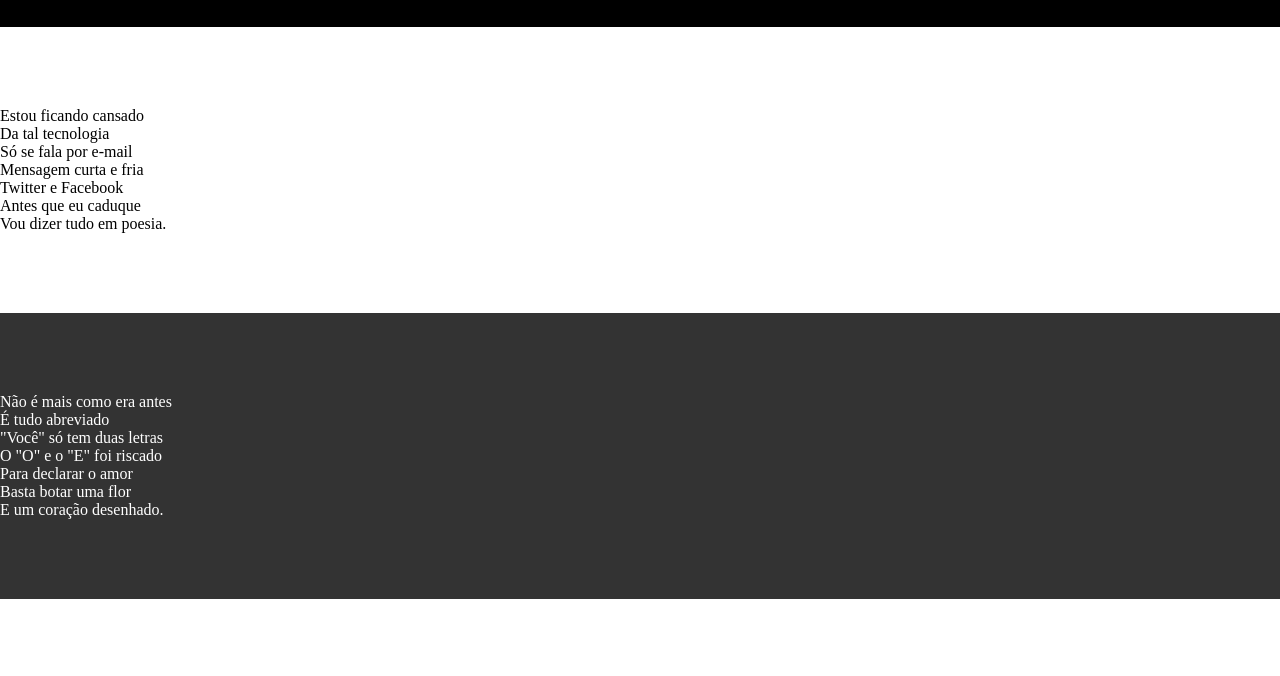
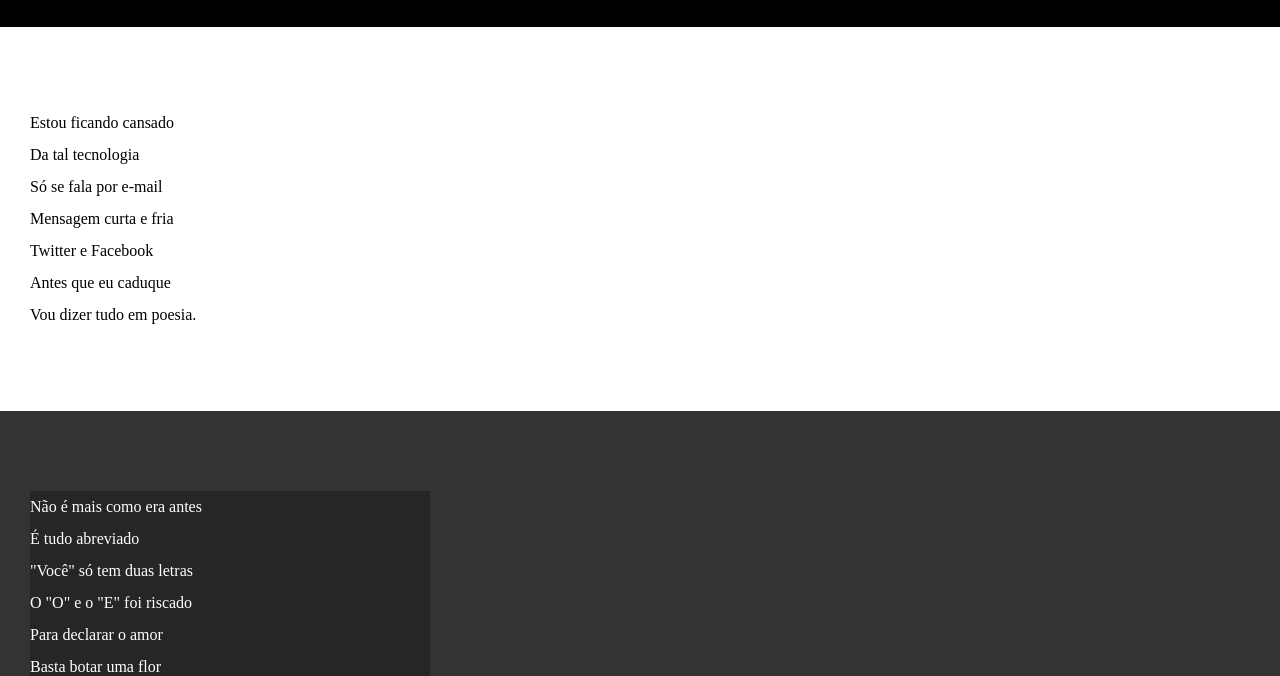
Before and after one commit to DevMiltonCardim/Projeto-cordel, a plain HTML site: page index.html in a window 1280 px wide. Shown: the part 108-784 px from the top of the page. Drawn offline with Linux system fonts and the light colour scheme.

Commit message:
atualizei estilos

```diff
--- a/estilos/style.css
+++ b/estilos/style.css
@@ -35,6 +35,8 @@ a:hover {
 section {
     padding-top: 10vh;
     padding-bottom: 10vh;
+    line-height: 2em;
+    padding-left: 30px;
 }
 
 section.normal {
@@ -47,6 +49,11 @@ section.imagem {
     color: white;
 }
 
+section.imagem > p {
+    width: 400px;
+    background-color: rgba(0, 0, 0, 0.253);
+}
+
 footer {
     background-color: black;
     color: white;
```
